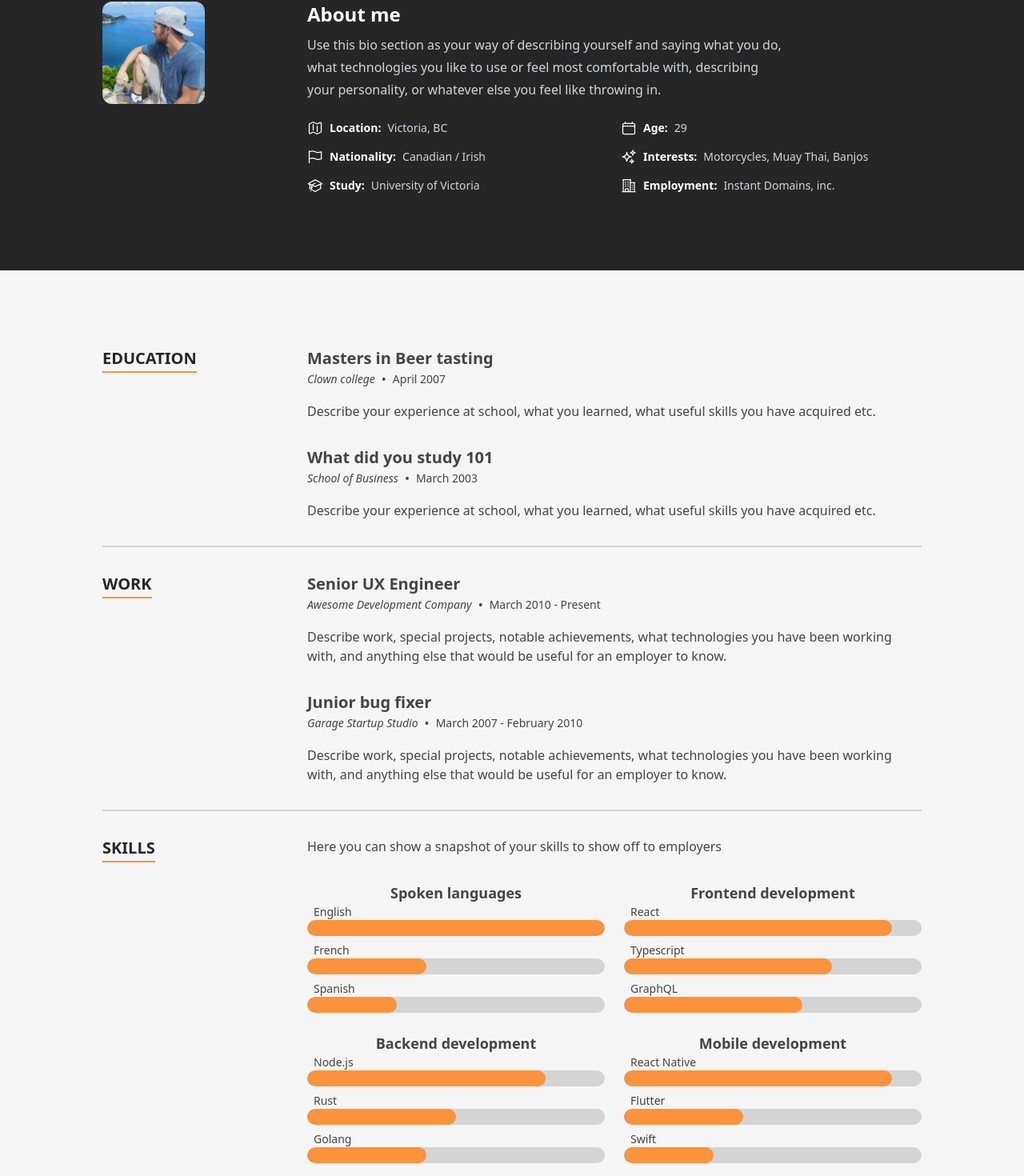
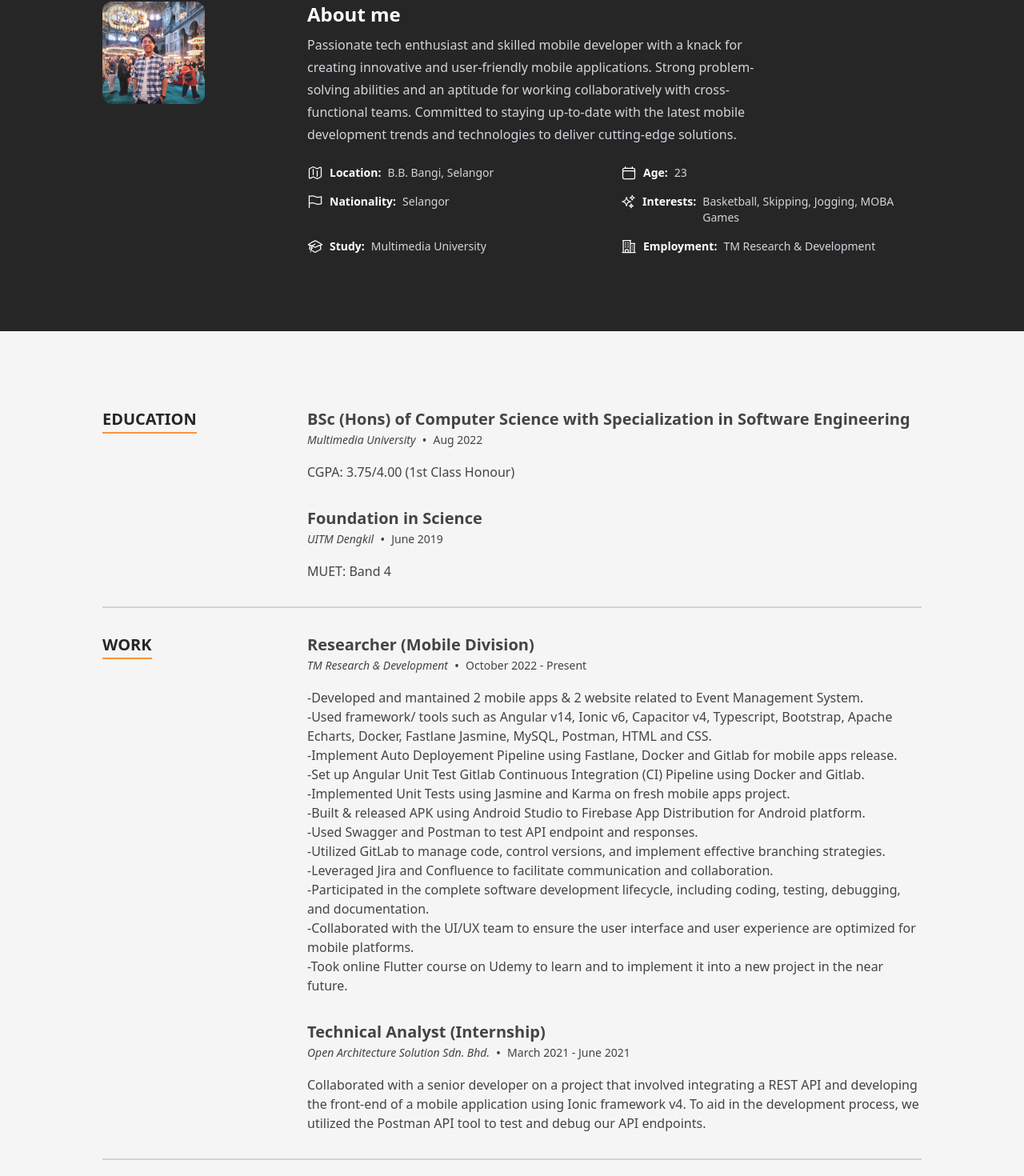
Before and after one commit to MuhammadHakeem/react-portfolio, a Next.js app: page / in a window 1280 px wide. Shown: the part 894-2364 px from the top of the page at 80% size. Built offline with nearby package versions, Linux system fonts and the light colour scheme.

Commit message:
feat: update all info with resume

```diff
--- a/src/components/Sections/Footer.tsx
+++ b/src/components/Sections/Footer.tsx
@@ -1,4 +1,4 @@
-import {BoltIcon, ChevronUpIcon} from '@heroicons/react/24/solid';
+import { ChevronUpIcon} from '@heroicons/react/24/solid';
 import {FC, memo} from 'react';
 
 import {SectionId} from '../../data/data';
@@ -17,16 +17,7 @@ const Footer: FC = memo(() => (
       <div className="flex gap-x-4 text-neutral-500">
         <Socials />
       </div>
-      <a
-        className="-m-2 flex items-center gap-x-1 rounded-md p-2 ring-yellow focus:outline-none focus:ring-2"
-        href="https://reactresume.com">
-        <BoltIcon className="h-5 w-5 text-yellow" />
-        <span>
-          Provided by <span className="text-white">React</span>
-          <span className="italic text-yellow">Resume</span>
-        </span>
-      </a>
-      <span className="text-sm text-neutral-700">© Copyright 2022 Tim Baker</span>
+      <span className="text-sm text-neutral-700">© Copyright 2023 Hakeem</span>
     </div>
   </div>
 ));
--- a/src/components/Sections/Resume/index.tsx
+++ b/src/components/Sections/Resume/index.tsx
@@ -21,7 +21,7 @@ const Resume: FC = memo(() => {
           ))}
         </ResumeSection>
         <ResumeSection title="Skills">
-          <p className="pb-8">Here you can show a snapshot of your skills to show off to employers</p>
+          <p className="pb-8">List of technical skills and soft skills.</p>
           <div className="grid grid-cols-1 gap-6 md:grid-cols-2">
             {skills.map((skillgroup, index) => (
               <SkillGroup key={`${skillgroup.name}-${index}`} skillGroup={skillgroup} />
--- a/src/data/data.tsx
+++ b/src/data/data.tsx
@@ -103,16 +103,17 @@ export const heroData: Hero = {
  */
 export const aboutData: About = {
   profileImageSrc: profilepic,
-  description: `Use this bio section as your way of describing yourself and saying what you do, what technologies you like
-  to use or feel most comfortable with, describing your personality, or whatever else you feel like throwing
-  in.`,
+  description: `Passionate tech enthusiast and skilled mobile developer with a knack for creating innovative and user-friendly mobile
+  applications. Strong problem-solving abilities and an aptitude for working collaboratively with cross-functional teams.
+  Committed to staying up-to-date with the latest mobile development trends and technologies to deliver cutting-edge
+  solutions.`,
   aboutItems: [
-    {label: 'Location', text: 'Victoria, BC', Icon: MapIcon},
-    {label: 'Age', text: '29', Icon: CalendarIcon},
-    {label: 'Nationality', text: 'Canadian / Irish', Icon: FlagIcon},
-    {label: 'Interests', text: 'Motorcycles, Muay Thai, Banjos', Icon: SparklesIcon},
-    {label: 'Study', text: 'University of Victoria', Icon: AcademicCapIcon},
-    {label: 'Employment', text: 'Instant Domains, inc.', Icon: BuildingOffice2Icon},
+    {label: 'Location', text: 'B.B. Bangi, Selangor', Icon: MapIcon},
+    {label: 'Age', text: '23', Icon: CalendarIcon},
+    {label: 'Nationality', text: 'Selangor', Icon: FlagIcon},
+    {label: 'Interests', text: 'Basketball, Skipping, Jogging, MOBA Games', Icon: SparklesIcon},
+    {label: 'Study', text: 'Multimedia University', Icon: AcademicCapIcon},
+    {label: 'Employment', text: 'TM Research & Development', Icon: BuildingOffice2Icon},
   ],
 };
 
@@ -121,27 +122,39 @@ export const aboutData: About = {
  */
 export const skills: SkillGroup[] = [
   {
-    name: 'Spoken languages',
+    name: 'Mobile Development',
     skills: [
       {
-        name: 'English',
-        level: 10,
+        name: 'Ionic',
+        level: 8,
       },
       {
-        name: 'French',
+        name: 'Flutter',
         level: 4,
       },
       {
-        name: 'Spanish',
-        level: 3,
+        name: 'Fastlane',
+        level: 6,
+      },
+      {
+        name: 'Gradle',
+        level: 5,
+      },
+      {
+        name: 'Jasmine & Karma',
+        level: 7,
+      },
+      {
+        name: 'Android Studio',
+        level: 6,
       },
     ],
   },
   {
-    name: 'Frontend development',
+    name: 'Frontend Development',
     skills: [
       {
-        name: 'React',
+        name: 'Angular',
         level: 9,
       },
       {
@@ -149,42 +162,42 @@ export const skills: SkillGroup[] = [
         level: 7,
       },
       {
-        name: 'GraphQL',
+        name: 'React',
+        level: 7,
+      },
+      {
+        name: 'Bootstrap',
+        level: 7,
+      },
+      {
+        name: 'Apache Echart',
+        level: 6,
+      },
+      {
+        name: 'Docker',
         level: 6,
       },
     ],
   },
   {
-    name: 'Backend development',
+    name: 'Backend Development',
     skills: [
       {
         name: 'Node.js',
-        level: 8,
-      },
-      {
-        name: 'Rust',
-        level: 5,
-      },
-      {
-        name: 'Golang',
-        level: 4,
+        level: 6,
       },
     ],
   },
   {
-    name: 'Mobile development',
+    name: 'Spoken Languages',
     skills: [
       {
-        name: 'React Native',
-        level: 9,
+        name: 'Malay',
+        level: 8,
       },
       {
-        name: 'Flutter',
-        level: 4,
-      },
-      {
-        name: 'Swift',
-        level: 3,
+        name: 'English',
+        level: 6,
       },
     ],
   },
@@ -267,39 +280,51 @@ export const portfolioItems: PortfolioItem[] = [
  */
 export const education: TimelineItem[] = [
   {
-    date: 'April 2007',
-    location: 'Clown college',
-    title: 'Masters in Beer tasting',
-    content: <p>Describe your experience at school, what you learned, what useful skills you have acquired etc.</p>,
+    date: 'Aug 2022',
+    location: 'Multimedia University',
+    title: 'BSc (Hons) of Computer Science with Specialization in Software Engineering',
+    content: <p>CGPA: 3.75/4.00  (1st Class Honour)</p>,
   },
   {
-    date: 'March 2003',
-    location: 'School of Business',
-    title: 'What did you study 101',
-    content: <p>Describe your experience at school, what you learned, what useful skills you have acquired etc.</p>,
+    date: 'June 2019',
+    location: 'UITM Dengkil',
+    title: 'Foundation in Science',
+    content: <p>MUET: Band 4</p>,
   },
 ];
 
 export const experience: TimelineItem[] = [
   {
-    date: 'March 2010 - Present',
-    location: 'Awesome Development Company',
-    title: 'Senior UX Engineer',
+    date: 'October 2022 - Present',
+    location: 'TM Research & Development',
+    title: 'Researcher (Mobile Division)',
     content: (
       <p>
-        Describe work, special projects, notable achievements, what technologies you have been working with, and
-        anything else that would be useful for an employer to know.
+        -Developed and mantained 2 mobile apps  & 2 website related to Event Management System.<br/>
+        -Used framework/ tools such as Angular v14, Ionic v6, Capacitor v4, Typescript, Bootstrap, Apache Echarts,
+        Docker, Fastlane Jasmine, MySQL, Postman, HTML and CSS.<br/>
+        -Implement Auto Deployement Pipeline using Fastlane, Docker and Gitlab for mobile apps release. <br/>
+        -Set up Angular Unit Test Gitlab Continuous Integration (CI) Pipeline using Docker and Gitlab.<br/>
+        -Implemented Unit Tests using Jasmine and Karma on fresh mobile apps project.<br/>
+        -Built & released APK using Android Studio to Firebase App Distribution for Android platform.<br/>
+        -Used Swagger and Postman to test API endpoint and responses.<br/>
+        -Utilized GitLab to manage code, control versions, and implement effective branching strategies.<br/>
+        -Leveraged Jira and Confluence to facilitate communication and collaboration.<br/>
+        -Participated in the complete software development lifecycle, including coding, testing, debugging, and documentation. <br/>
+        -Collaborated with the UI/UX team to ensure the user interface and user experience are optimized for mobile platforms.<br/>
+        -Took online Flutter course on Udemy to learn and to implement it into a new project in the near future.<br/>
       </p>
     ),
   },
   {
-    date: 'March 2007 - February 2010',
-    location: 'Garage Startup Studio',
-    title: 'Junior bug fixer',
+    date: 'March 2021 - June 2021',
+    location: ' Open Architecture Solution Sdn. Bhd.',
+    title: 'Technical Analyst (Internship)',
     content: (
       <p>
-        Describe work, special projects, notable achievements, what technologies you have been working with, and
-        anything else that would be useful for an employer to know.
+        Collaborated with a senior developer on a project that involved integrating a REST API and developing the
+        front-end of a mobile application using Ionic framework v4. To aid in the development process, we utilized
+        the Postman API tool to test and debug our API endpoints.
       </p>
     ),
   },
@@ -335,27 +360,27 @@ export const testimonial: TestimonialSection = {
 
 export const contact: ContactSection = {
   headerText: 'Get in touch.',
-  description: 'Here is a good spot for a message to your readers to let them know how best to reach out to you.',
+  description: 'You can reach me through list of social media below.',
   items: [
     {
       type: ContactType.Email,
-      text: 'reachout@timbaker.me',
-      href: 'mailto:reachout@timbaker.me',
+      text: 'muhdhakeem526@gmail.com',
+      href: 'mailto:muhdhakeem526@gmail.com',
     },
-    {
-      type: ContactType.Location,
-      text: 'Victoria BC, Canada',
-      href: 'https://www.google.ca/maps/place/Victoria,+BC/@48.4262362,-123.376775,14z',
-    },
-    {
-      type: ContactType.Instagram,
-      text: '@tbakerx',
-      href: 'https://www.instagram.com/tbakerx/',
-    },
+    // {
+    //   type: ContactType.Location,
+    //   text: 'Bandar Baru Bangi, Selangor',
+    //   href: 'https://maps.app.goo.gl/EyHdtddHCNsR9sbp7',
+    // },
+    // {
+    //   type: ContactType.Instagram,
+    //   text: '@tbakerx',
+    //   href: 'https://www.instagram.com/tbakerx/',
+    // },
     {
       type: ContactType.Github,
-      text: 'tbakerx',
-      href: 'https://github.com/tbakerx',
+      text: 'MuhammadHakeem',
+      href: 'https://github.com/MuhammadHakeem',
     },
   ],
 };
```
Also changed, not shown: src/images/profilepic.jpg, 1 other file (tests, documents, lock files or other folders).
